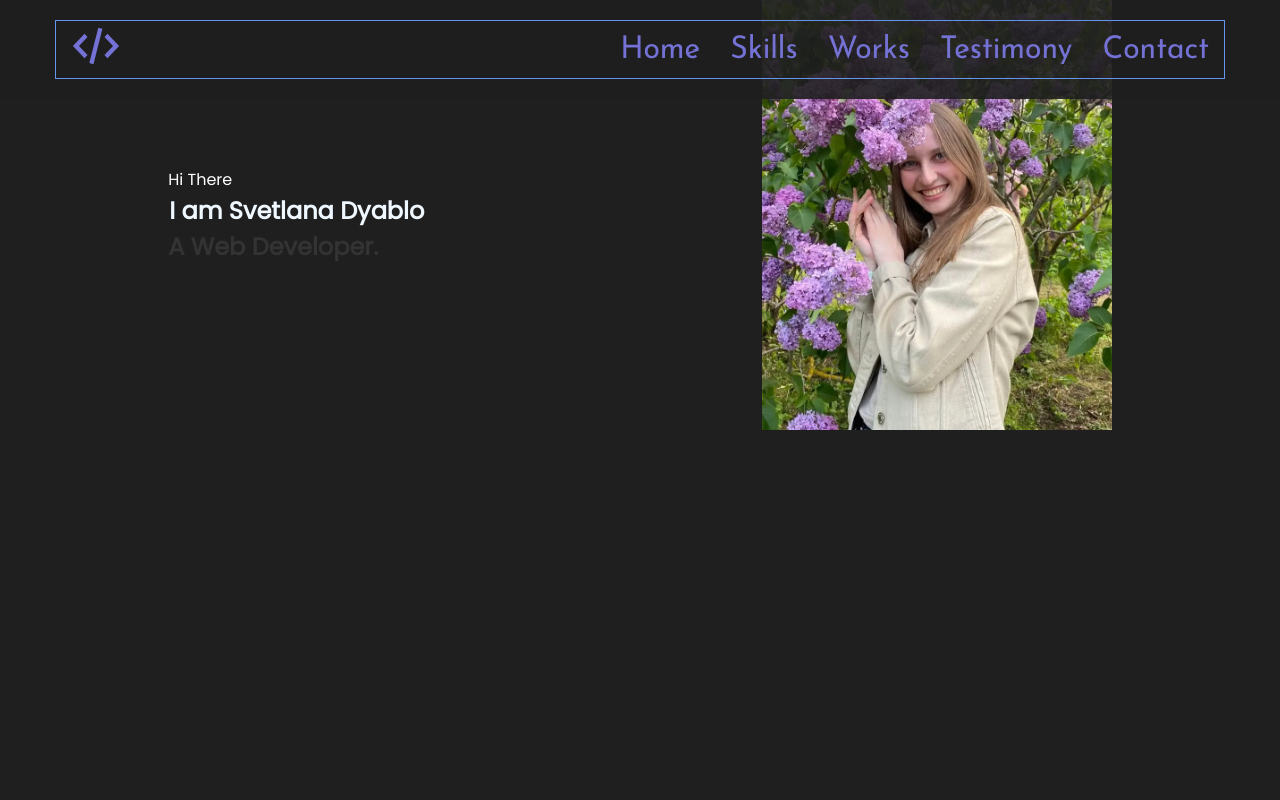
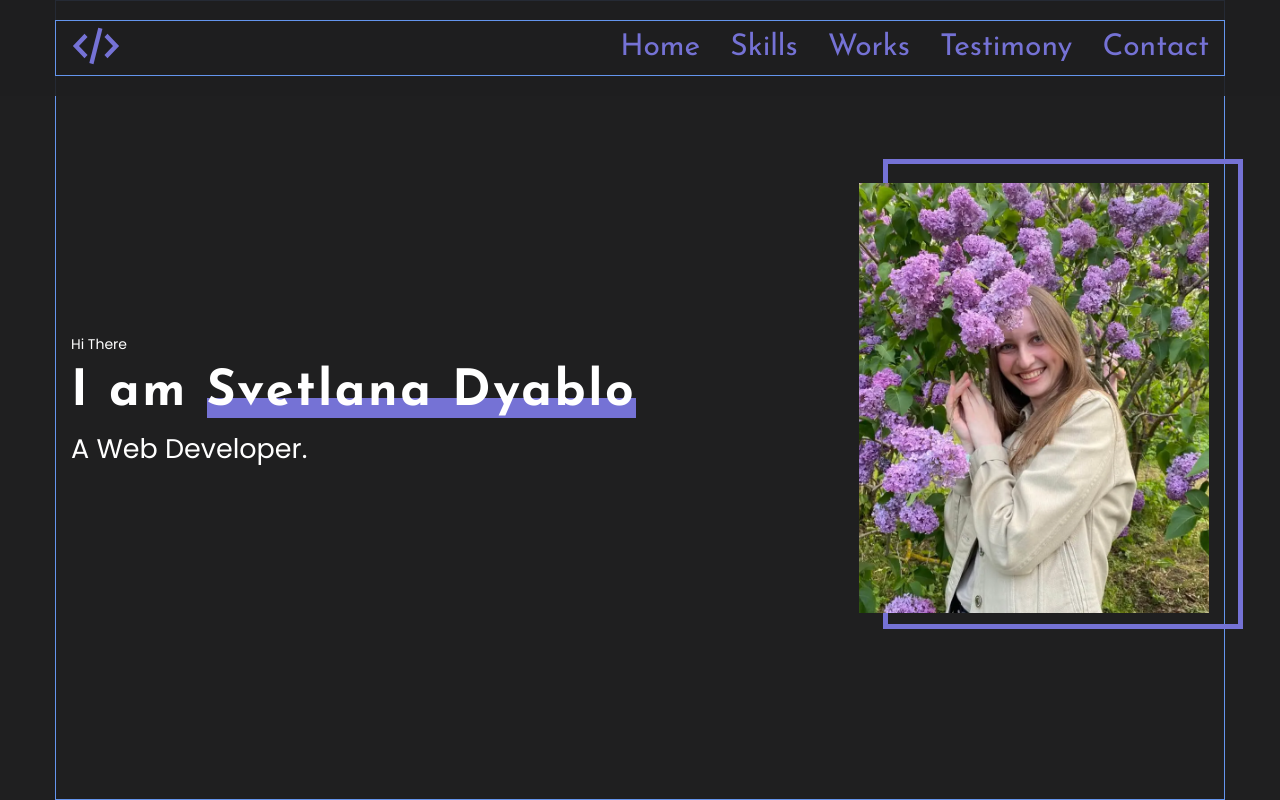
Before and after one commit to Pumpkin-Pie93/portfolio-start-project-main, a React app: page / in a window 1280 px wide. Shown: the top 800 px of the page. Built offline with nearby package versions, Linux system fonts and the light colour scheme.

Commit message:
Main part 2

```diff
--- a/src/components/FlexWrapper.tsx
+++ b/src/components/FlexWrapper.tsx
@@ -12,5 +12,6 @@
   flex-direction: ${props => props.direction || 'row'};
   justify-content: ${props => props.justify || 'flex-start'};
   align-items: ${props => props.align || 'stretch'};
-  flex-wrap: ${props => props.wrap || 'nowrap'}
+  flex-wrap: ${props => props.wrap || 'nowrap'};
+  height: 100%;
 `
--- a/src/layout/sections/main/Main.tsx
+++ b/src/layout/sections/main/Main.tsx
@@ -2,17 +2,23 @@
 import styled from "styled-components";
 import photo from '../../../assets/images/photo.webp'
 import {FlexWrapper} from "../../../components/FlexWrapper";
+import {Container} from "../../../components/Container";
+import {theme} from "../../../styles/Theme";
 export const Main = () => {
     return (
         <StyledMain>
-         <FlexWrapper align={'center'} justify={'space-around'}>
+            <Container>
+                <FlexWrapper align={'center'} justify={'space-between'}>
                     <div>
-                <span>Hi There</span>
-                <Name>I am Svetlana Dyablo</Name>
+                        <SmallText>Hi There</SmallText>
+                        <Name>I am <span>Svetlana Dyablo</span></Name>
                         <MainTitle>A Web Developer.</MainTitle>
                     </div>
+                    <PhotoWrapper>
                         <Photo src={photo} />
+                    </PhotoWrapper>
                 </FlexWrapper>
+            </Container>
         </StyledMain>
     );
 };
@@ -20,6 +26,25 @@
 const StyledMain = styled.section`
   min-height: 100vh;
   background-color: #a392b2;
+  display: flex;
+`
+
+const PhotoWrapper = styled.div`
+position: relative;
+  z-index: 0;
+
+  &::before {
+    content: "";
+    width: 360px;
+    height: 470px;
+    border: 5px solid ${theme.colors.accent};
+    position: absolute;
+    top: -24px;
+    left: 24px;
+    z-index: -1;
+  }
+
+
 `
 
 const Photo = styled.img`
@@ -28,10 +53,34 @@
   object-fit: cover;
 `
 const MainTitle = styled.h1`
-  color: #333333;
+  font-size: 27px;
+  font-weight: 400;
 `
+
 const Name = styled.h2`
-color: aliceblue;
-  padding: 0;
-  margin: 1px;
+  font-family: Josefin Sans, sans-serif;
+  font-size: 50px;
+  font-weight: 700;
+  letter-spacing: 2.5px;
+  margin: 10px 0;
+
+  span {
+    position: relative;
+    z-index: 0;
+    &::before {
+      content: "";
+      display: inline-block;
+      width: 100%;
+      height: 20px;
+      background-color: ${theme.colors.accent};
+      position: absolute;
+      bottom: 0;
+      z-index: -1;
+    }
+  }
 `
+
+const SmallText = styled.span`
+  font-size: 14px;
+   font-weight: 400;
+`
--- a/src/styles/GlobalStyled.tsx
+++ b/src/styles/GlobalStyled.tsx
@@ -19,6 +19,7 @@
     -webkit-font-smoothing: antialiased;
     -moz-osx-font-smoothing: grayscale;
     color: ${theme.colors.font};
+    line-height: 1.2;
   }
 a {
   text-decoration: none;
```
Lines whose indentation alone changed are shown as unchanged.
